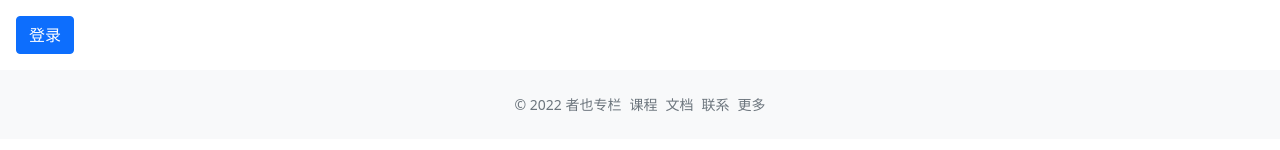
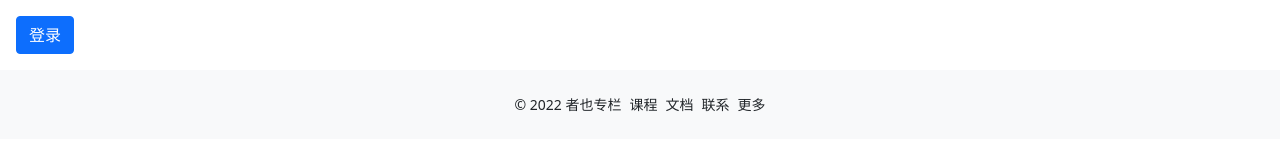
Before and after one commit to Sevichecc/haibian, a Vue app: page /login in a window 1280 px wide. Shown: the part 370-520 px from the top of the page. Built offline with nearby package versions, Linux system fonts and the light colour scheme.

Commit message:
remove scp passward

```diff
--- a/src/App.vue
+++ b/src/App.vue
@@ -3,7 +3,7 @@
     <global-header :user="currentUser"> </global-header>
     <loader v-if="isLoading"></loader>
     <router-view></router-view>
-    <footer class="text-center py-4 text-secondary bg-light mt-6 ">
+    <footer class="text-center py-4 text-dark bg-light mt-6 ">
       <small>
         <ul class="list-inline mb-0">
           <li class="list-inline-item">© 2022 者也专栏</li>
```
